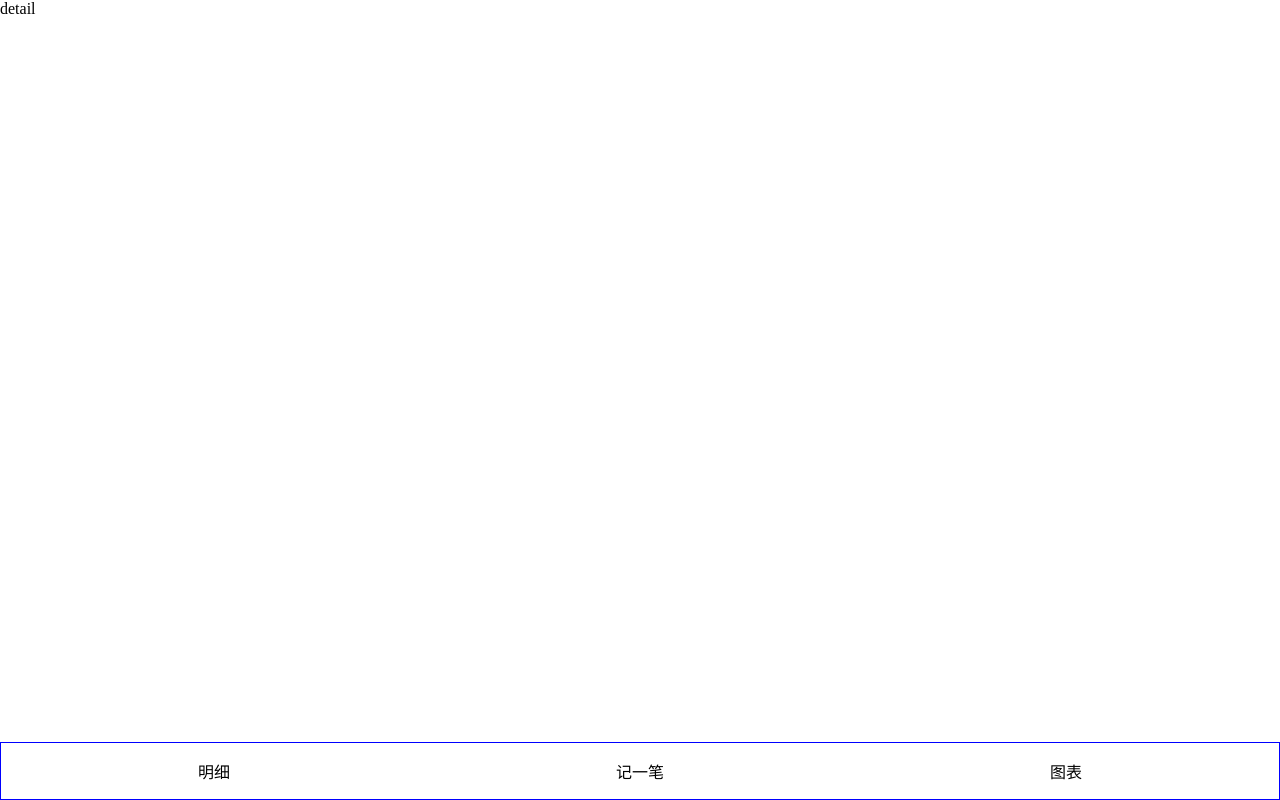
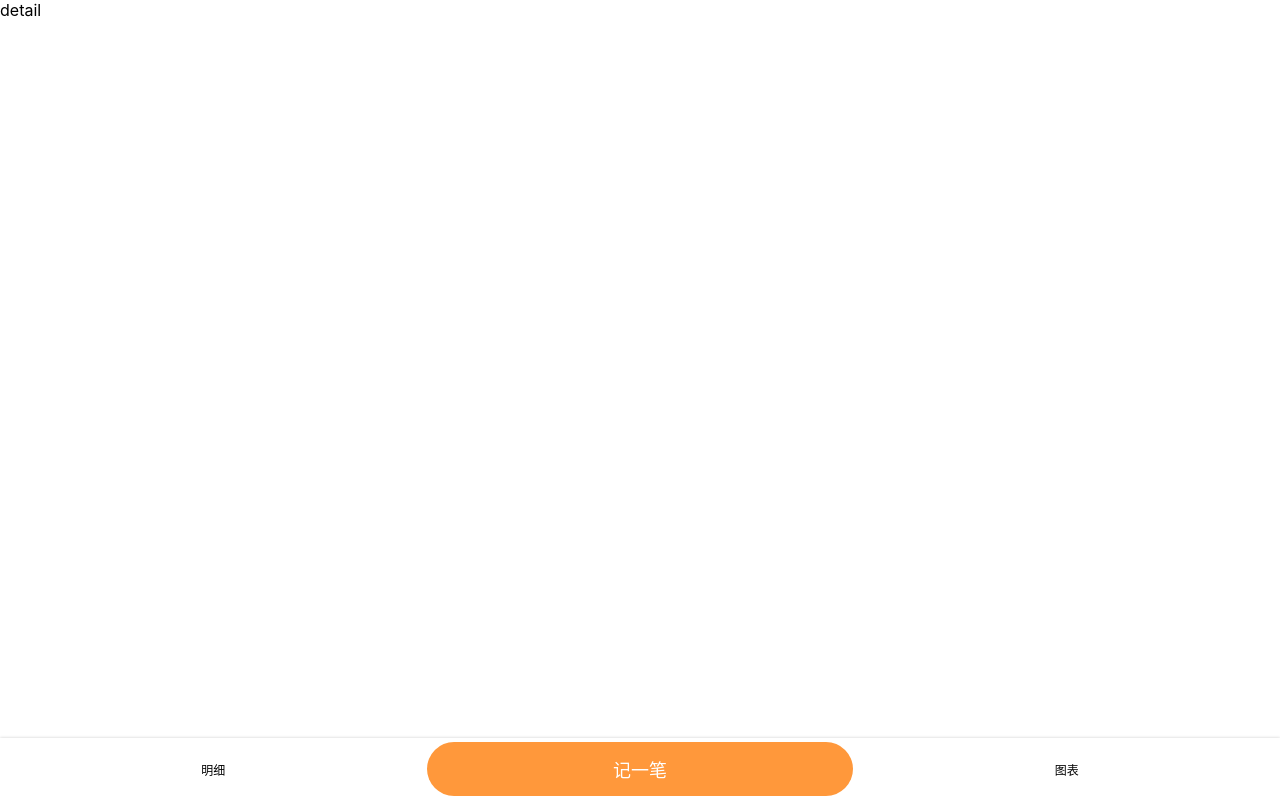
Before and after one commit to chen-yi-ux/orange-react, a React (Create React App) app: page /#/detail in a window 1280 px wide. Built offline with nearby package versions, Linux system fonts and the light colour scheme.

Commit message:
导航栏样式基本完成（没有加图片）

```diff
--- a/src/App.tsx
+++ b/src/App.tsx
@@ -1,6 +1,7 @@
 import React from 'react';
-import {Route, HashRouter as Router, Switch, Link, Redirect} from 'react-router-dom';
+import {Route, HashRouter as Router, Switch, Redirect} from 'react-router-dom';
 import styled from 'styled-components';
+import {Nav} from 'components/Nav';
 
 const Wrapper = styled.div`
   height: 100vh;
@@ -10,18 +11,8 @@ const Wrapper = styled.div`
 const Main = styled.div`
   flex-grow: 1;
   overflow: auto;
-`
-const Nav = styled.nav`
-  border: 1px solid blue;
-  > ul {
-    display: flex;
-    > li {
-      width: 33.33%;
-      text-align: center;
-      padding: 16px;
-    }
-  }
-`
+`;
+
 function App() {
   return (
     <Router>
@@ -44,19 +35,7 @@ function App() {
           </Switch>
         </Main>
 
-        <Nav>
-          <ul>
-            <li>
-              <Link to="/detail">明细</Link>
-            </li>
-            <li>
-              <Link to="/money">记一笔</Link>
-            </li>
-            <li>
-              <Link to="/chart">图表</Link>
-            </li>
-          </ul>
-        </Nav>
+        <Nav/>
       </Wrapper>
     </Router>
   );
--- /dev/null
+++ b/src/components/Nav.tsx
@@ -0,0 +1,45 @@
+import styled from 'styled-components';
+import {Link} from 'react-router-dom';
+import React from 'react';
+
+const NavWrapper = styled.nav`
+  box-shadow: 0 0 3px rgba(0, 0, 0, 0.2);
+  > ul {
+    display: flex;
+    justify-content: center;
+    align-items: center;
+    padding: 4px 0;
+    > li {
+      width: 33.3333%;
+      text-align: center;
+      font-size: 12px;
+      padding: 14px 0;
+      &.xxx{
+        background: #FF983B;
+        color: white;
+        font-size: 18px;
+        border-radius: 35px;
+      }
+    }
+  }
+`;
+
+const Nav = () => {
+  return (
+    <NavWrapper>
+      <ul>
+        <li>
+          <Link to="/detail">明细</Link>
+        </li>
+        <li className="xxx">
+          <Link to="/money">记一笔</Link>
+        </li>
+        <li>
+          <Link to="/chart">图表</Link>
+        </li>
+      </ul>
+    </NavWrapper>
+  )
+}
+
+export {Nav};
--- /dev/null
+++ b/src/helper.scss
@@ -0,0 +1,2 @@
+$font-hei: -apple-system, "Noto Sans", "Helvetica Neue", Helvetica, "Nimbus Sans L", Arial, "Liberation Sans", "PingFang SC", "Hiragino Sans GB", "Noto Sans CJK SC", "Source Han Sans SC", "Source Han Sans CN", "Microsoft YaHei", "Wenquanyi Micro Hei", "WenQuanYi Zen Hei", "ST Heiti", SimHei, "WenQuanYi Zen Hei Sharp", sans-serif;
+$main-color: #FF983B;
--- a/src/index.scss
+++ b/src/index.scss
@@ -1,4 +1,5 @@
 @import-normalize;
+@import "helper";
 
 *{
   margin: 0;
@@ -14,3 +15,6 @@ a{
   text-decoration: none;
   color: inherit;
 }
+body{
+  font-family: $font-hei;
+}
```
